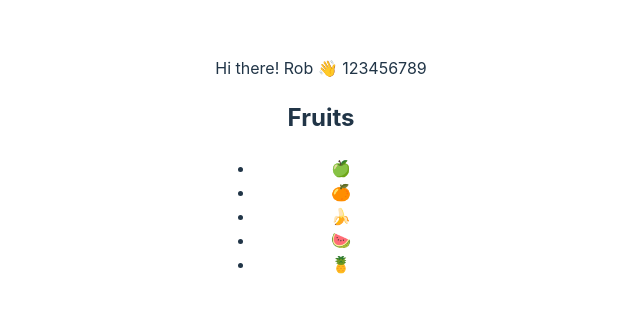
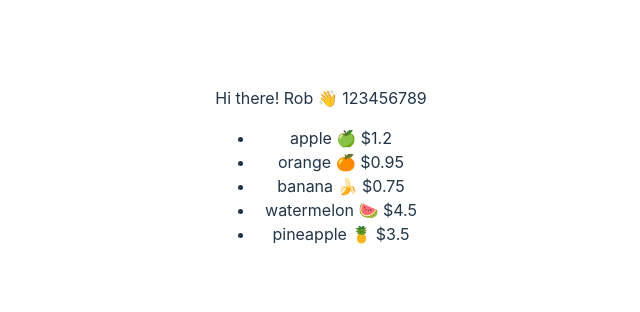
Before and after one commit to wewececetw/react18-pro, a React (Vite) app: page / in a window 1280 px wide. Shown: the part 226-538 px from the top of the page, without its empty margins (319-959 px from the left). Built offline with nearby package versions, Linux system fonts and the light colour scheme.

Commit message:
feat: 在components中解析array或object

```diff
--- a/src/App.jsx
+++ b/src/App.jsx
@@ -14,7 +14,35 @@ function App() {
     emoji: "👋",
     seatNumbers: seatNumbers,
   };
-  const fruits = ["🍏", "🍊", "🍌", "🍉", "🍍"];
+  // const fruits = ["🍏", "🍊", "🍌", "🍉", "🍍"];
+  const fruits = [
+    {
+      name: "apple",
+      price: 1.2,
+      emoji: "🍏",
+    },
+    {
+      name: "orange",
+      price: 0.95,
+      emoji: "🍊",
+    },
+    {
+      name: "banana",
+      price: 0.75,
+      emoji: "🍌",
+    },
+    {
+      name: "watermelon",
+      price: 4.5,
+      emoji: "🍉",
+    },
+    {
+      name: "pineapple",
+      price: 3.5,
+      emoji: "🍍",
+    },
+  ];
+
   return (
     <div className="App">
       <Hello person={person} seatNumbers={seatNumbers} />
--- a/src/components/Fruits.jsx
+++ b/src/components/Fruits.jsx
@@ -1,11 +1,20 @@
 export default function Fruits({ fruits }) {
   return (
+    // <div>
+    //   <h2>Fruits</h2>
+    //   <ul>
+    //     {fruits.map((fruit, index) => {
+    //       return <li key={index}>{fruit}</li>;
+    //     })}
+    //   </ul>
+    // </div>
     <div>
-      <h2>Fruits</h2>
       <ul>
-        {fruits.map((fruit, index) => {
-          return <li key={index}>{fruit}</li>;
-        })}
+        {fruits.map((fruit, index) => (
+          <li key={fruit.name}>
+            {fruit.name} {fruit.emoji} ${fruit.price}
+          </li>
+        ))}
       </ul>
     </div>
   );
```
